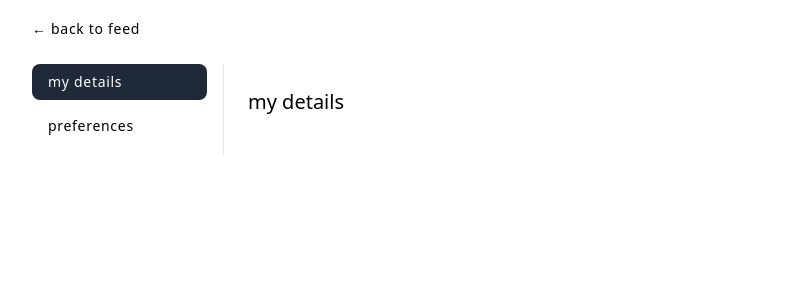
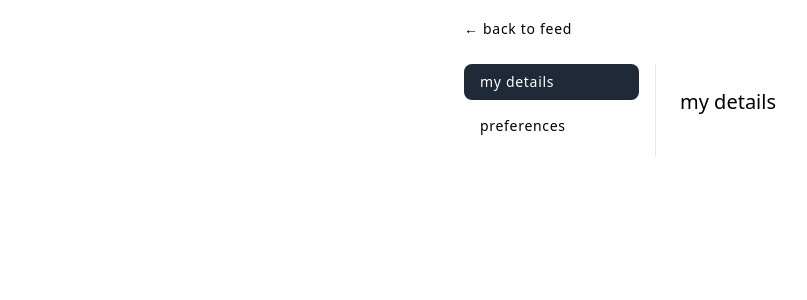
Before and after one commit to Dansomethingco/news-aggregator, a Next.js app: page /account in a window 1280 px wide. Shown: the top 300 px of the page, without its empty margins (8-815 px from the left). Built offline with nearby package versions, Linux system fonts and the light colour scheme.

Commit message:
Update layout and styling to match HTML structure with Rockwell font

```diff
--- a/app/globals.css
+++ b/app/globals.css
@@ -23,16 +23,28 @@
   .image-caption {
     @apply italic text-sm;
   }
+
+  .__variable_cd3a0a {
+    /* Add any specific styles needed for this class */
+  }
+
+  .__variable_5cfdac {
+    /* Add any specific styles needed for this class */
+  }
+
+  .__variable_9a8899 {
+    /* Add any specific styles needed for this class */
+  }
+
+  .antialiased {
+    -webkit-font-smoothing: antialiased;
+    -moz-osx-font-smoothing: grayscale;
+  }
 }
 
 @media (prefers-color-scheme: dark) {
   :root {
-    --background: #171717;
-    --foreground: #ffffff;
+    --background-rgb: 23, 23, 23;
+    --foreground-rgb: 255, 255, 255;
   }
 }
-
-body {
-  background: var(--background);
-  color: var(--foreground);
-}
--- a/app/layout.tsx
+++ b/app/layout.tsx
@@ -33,13 +33,11 @@ export default function RootLayout({
   children: React.ReactNode;
 }>) {
   return (
-    <html lang="en">
-      <body className="font-sans">
-        <PreferencesProvider>
-          <main className="min-h-screen bg-white">
-            {children}
-          </main>
-        </PreferencesProvider>
+    <html lang="en" className={rockwell.variable}>
+      <body className="__variable_cd3a0a __variable_5cfdac __variable_9a8899 antialiased">
+        <div className="flex flex-col items-center justify-center min-h-screen">
+          {children}
+        </div>
       </body>
     </html>
   );
```
